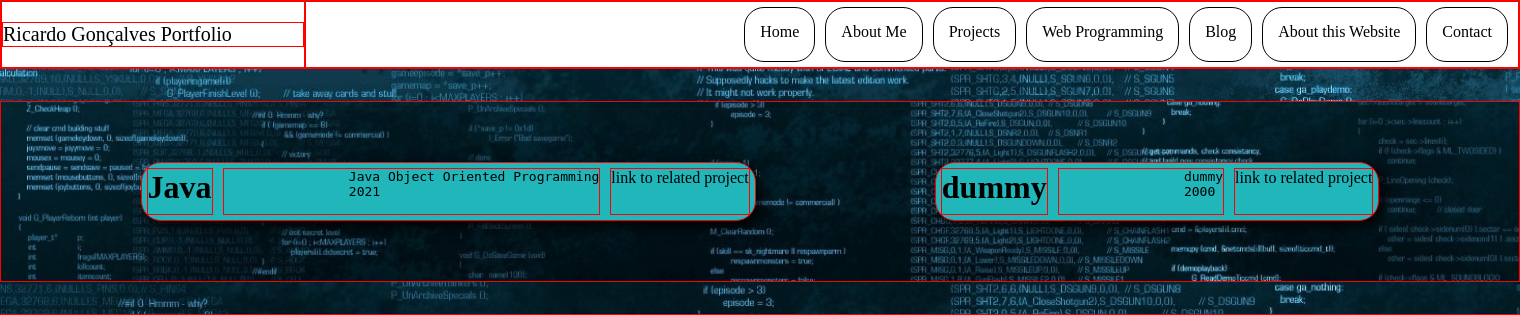
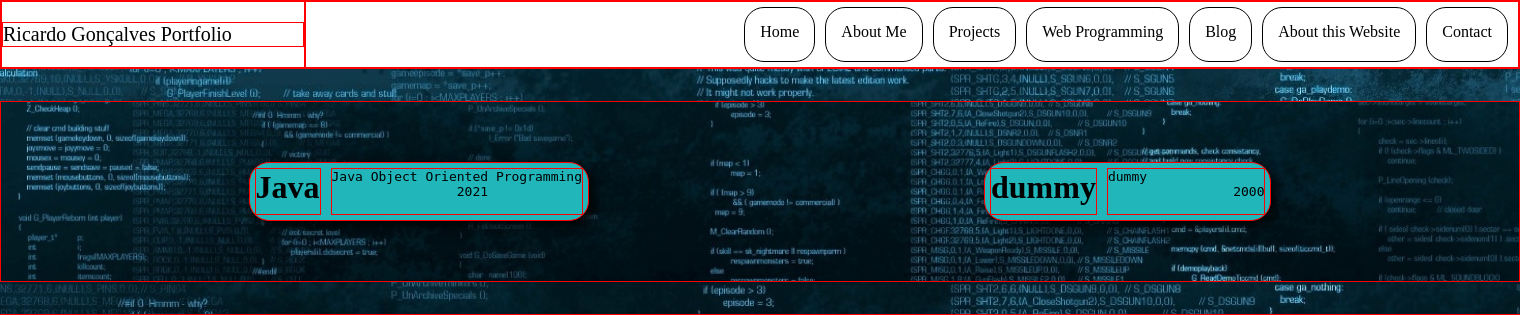
Before and after one commit to DrAlexWild/heroku_portfolio, a Django app: page /about_me in a window 1520 px wide. Shown: the top 315 px of the page. Run offline with Django 4.2, Linux system fonts and the light colour scheme; data comes from the database, SQL or seed files in the repository; parts of the project's set-up code (start-up, migrations or seed data) failed here and were passed over.

Commit message:
heroku html update

```diff
--- a/portfolio/templates/portfolio/about_me.html
+++ b/portfolio/templates/portfolio/about_me.html
@@ -24,11 +24,9 @@
         {% for language in languages %}
         <div class="language">
             <h1>{{language.nome}}</h1>
-            <pre>
-                {{language.descricao}}
+            <pre>{{language.descricao}}
                 {{language.ano}}
             </pre>
-            <a>link to related project</a>
         </div>
         {% endfor %}
 
```
